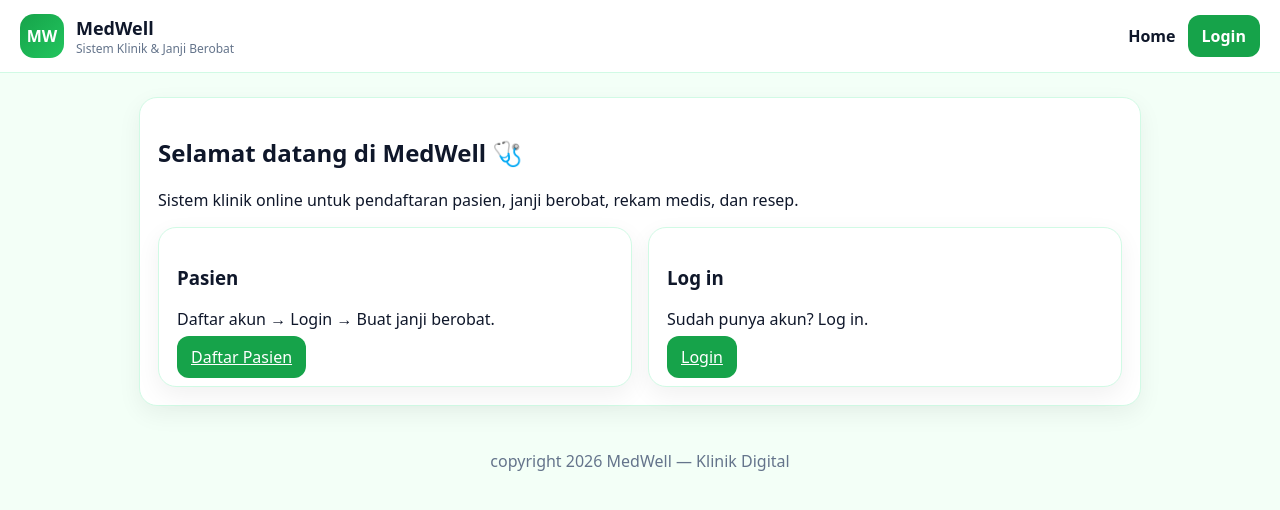
After one commit to Fazafadillah/PROJECT_TBPW2, a PHP site: page / in a window 1280 px wide. The commit adds this page. Shown: the top 510 px of the page. Run offline with PHP 8.4, Linux system fonts and the light colour scheme.

Commit message:
fix kesalahan folder,typo dan menambahkan file index

```diff
--- /dev/null
+++ b/assets/css/style.css
@@ -0,0 +1,127 @@
+:root {
+  --green: #16a34a;
+  --green2: #22c55e;
+  --bg: #f3fff7;
+  --text: #0f172a;
+  --muted: #64748b;
+  --border: #d1fae5;
+}
+
+* {
+  box-sizing: border-box;
+}
+body {
+  margin: 0;
+  font-family:
+    system-ui,
+    Segoe UI,
+    Arial;
+  background: var(--bg);
+  color: var(--text);
+}
+
+.topbar {
+  background: white;
+  border-bottom: 1px solid var(--border);
+  padding: 14px 20px;
+  display: flex;
+  justify-content: space-between;
+  align-items: center;
+}
+
+.brand {
+  display: flex;
+  gap: 12px;
+  align-items: center;
+}
+.logo {
+  width: 44px;
+  height: 44px;
+  border-radius: 14px;
+  background: linear-gradient(135deg, var(--green), var(--green2));
+  display: grid;
+  place-items: center;
+  color: white;
+  font-weight: 800;
+}
+.title {
+  font-weight: 800;
+  font-size: 18px;
+}
+.sub {
+  font-size: 12px;
+  color: var(--muted);
+}
+
+.nav {
+  display: flex;
+  gap: 12px;
+  align-items: center;
+}
+.nav a {
+  text-decoration: none;
+  color: var(--text);
+  font-weight: 600;
+}
+.btn {
+  background: var(--green);
+  color: white !important;
+  padding: 10px 14px;
+  border-radius: 12px;
+}
+
+.container {
+  max-width: 1050px;
+  margin: auto;
+  padding: 24px;
+}
+
+.card {
+  background: white;
+  border: 1px solid var(--border);
+  border-radius: 18px;
+  padding: 18px;
+  box-shadow: 0 8px 24px rgba(2, 6, 23, 0.06);
+}
+
+.grid {
+  display: grid;
+  grid-template-columns: repeat(2, 1fr);
+  gap: 16px;
+}
+@media (max-width: 800px) {
+  .grid {
+    grid-template-columns: 1fr;
+  }
+}
+
+input,
+select,
+textarea {
+  width: 100%;
+  padding: 12px 12px;
+  border: 1px solid var(--border);
+  border-radius: 12px;
+  outline: none;
+}
+label {
+  font-weight: 700;
+  font-size: 13px;
+  margin-top: 10px;
+  display: block;
+}
+
+button {
+  background: var(--green);
+  color: white;
+  border: none;
+  padding: 12px 14px;
+  border-radius: 12px;
+  font-weight: 700;
+  cursor: pointer;
+}
+.footer {
+  padding: 20px;
+  text-align: center;
+  color: var(--muted);
+}
--- a/includes/header.php
+++ b/includes/header.php
@@ -1,5 +1,5 @@
 <?php
-if (session_status() === PHP_SESSION_NONE)
+if (session_status() === PHP_SESSION_NONE) session_start();
 ?>
 <!DOCTYPE html>
 <html lang="id">
@@ -7,7 +7,7 @@ if (session_status() === PHP_SESSION_NONE)
     <meta charset="UTF-8">
     <meta name="viewport" content="width=device-width, initial-scale=1.0">
     <title>Document</title>
-    <link rel="stylesheet" href="/part2/asset/css/style.css">
+    <link rel="stylesheet" href="/PROJECT_TBPW2/assets/css/style.css">
 </head>
 <body>
     <header class="topbar">
@@ -20,11 +20,11 @@ if (session_status() === PHP_SESSION_NONE)
         </div>
 
         <nav class="nav">
-            <a href="/part2/index.php">Home</a>
-            <?php if(isset($_SESSION{'login'}) && $_SESSION['login']===true): ?>
-                <a href="/part2/auth/logout.php" class="btn">Logout</a>
+            <a href="/PROJECT_TBPW2/index.php">Home</a>
+            <?php if(isset($_SESSION['login']) && $_SESSION['login']===true): ?>
+                <a href="/PROJECT_TBPW2/auth/logout.php" class="btn">Logout</a>
             <?php else: ?>
-                <a href="/part2/auth/login.php" class="btn">Login</a>
+                <a href="/PROJECT_TBPW2/auth/login.php" class="btn">Login</a>
             <?php endif; ?>
         </nav>
     </header>
--- /dev/null
+++ b/index.php
@@ -0,0 +1,22 @@
+<?php include "includes/header.php"; ?>
+
+<div class="card">
+  <h2>Selamat datang di MedWell 🩺</h2>
+  <p>Sistem klinik online untuk pendaftaran pasien, janji berobat, rekam medis, dan resep.</p>
+
+  <div class="grid" style="margin-top:16px;">
+    <div class="card">
+      <h3>Pasien</h3>
+      <p>Daftar akun → Login → Buat janji berobat.</p>
+      <a class="btn" href="auth/register.php">Daftar Pasien</a>
+    </div>
+
+    <div class="card">
+      <h3>Log in</h3>
+      <p>Sudah punya akun? Log in.</p>
+      <a class="btn" href="auth/login.php">Login</a>
+    </div>
+  </div>
+</div>
+
+<?php include "includes/footer.php"; ?>
```
Also changed, not shown: assets/style.css (deleted, +0 -129 lines).
